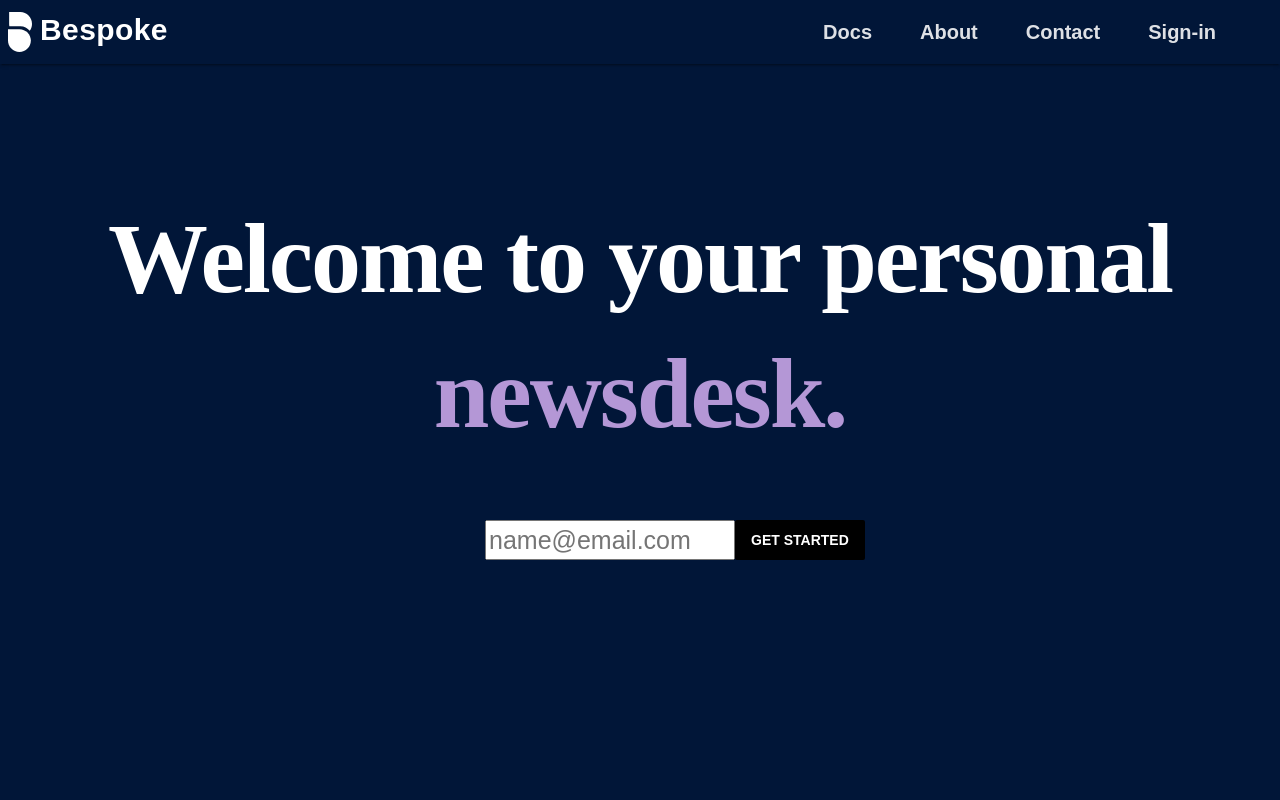
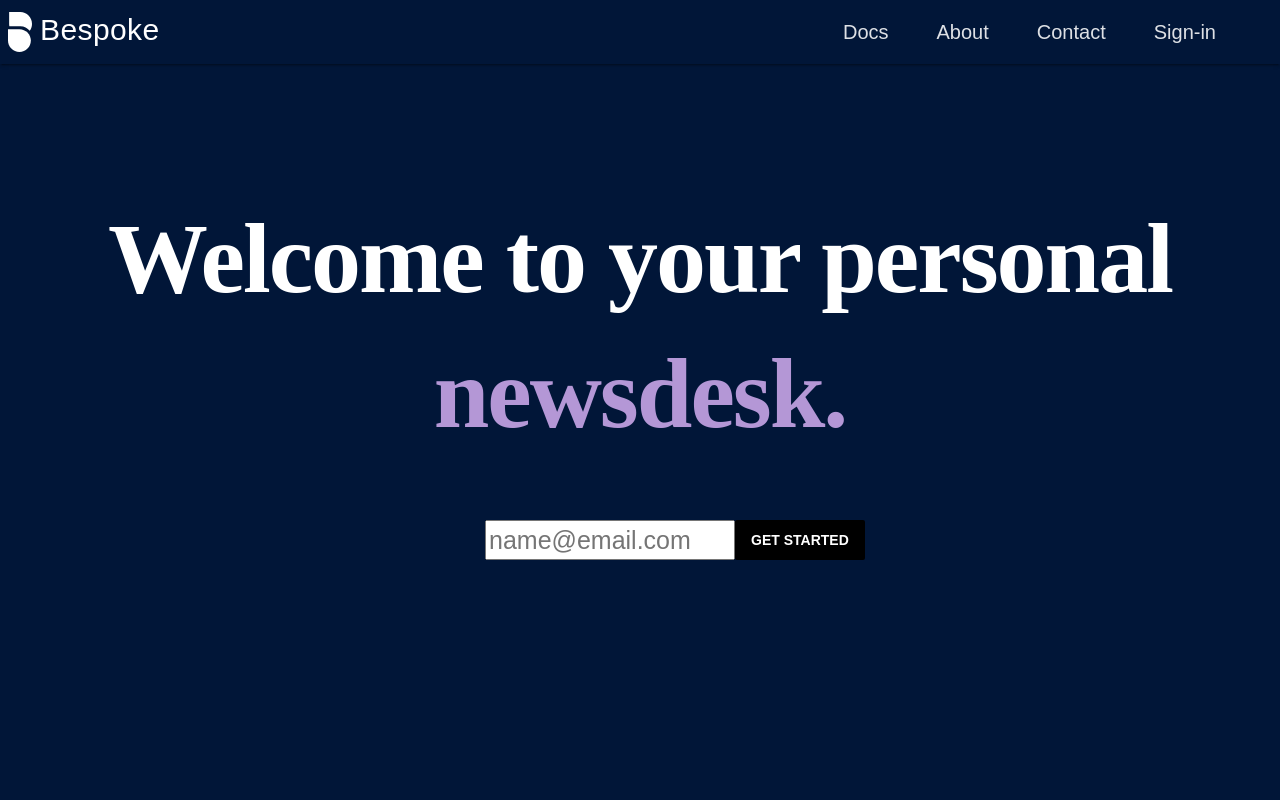
Before and after one commit to austinserif/bespoke, a Flask app: page / in a window 1280 px wide. Run offline with Flask 2, Linux system fonts and the light colour scheme; some libraries are stand-ins or nearby versions; some web fonts are replaced.

Commit message:
updated font cdn

```diff
--- a/static/app.css
+++ b/static/app.css
@@ -4,9 +4,9 @@
   --main-button-color: black;
   --main-accent-color: #B497D6;
   --dashboard-bg-color: lightgrey;
-  --main-font-family: 'Quasimoda', sans-serif;
+  --main-font-family: quasimoda, sans-serif;
 
-  --main-font-weight: 600;
+  --main-font-weight: 500;
   --form-font-weight: 200;
   --medium-font-weight: 400;
   --h1-font-size: 75px;
@@ -23,7 +23,7 @@ html, body {
 }
 
 h1 {
-  font-family: 'Quasimoda' !important;
+  font-family: quasimoda !important;
   font-weight: 600 !important;
   font-size: 100px !important;
   color: white;
--- a/templates/base.html
+++ b/templates/base.html
@@ -4,7 +4,7 @@
     <meta charset="UTF-8">
     <meta name="viewport" content="width=device-width, initial-scale=1">
     <link rel="stylesheet" href="https://stackpath.bootstrapcdn.com/bootstrap/4.3.1/css/bootstrap.min.css" integrity="sha384-ggOyR0iXCbMQv3Xipma34MD+dH/1fQ784/j6cY/iJTQUOhcWr7x9JvoRxT2MZw1T" crossorigin="anonymous">
-    <link rel="stylesheet" href="https://use.typekit.net/aix7vya.css">
+    <link rel="stylesheet" href="https://use.typekit.net/lui6wrs.css">
     <link rel="stylesheet" href="https://fonts.googleapis.com/icon?family=Material+Icons">
     <link rel="stylesheet" href="https://code.getmdl.io/1.3.0/material.indigo-pink.min.css">
     <link rel="shortcut icon" href="static/assets/favicon.ico">
```
